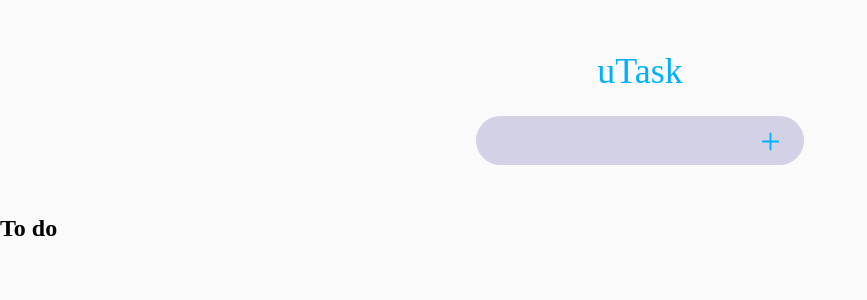
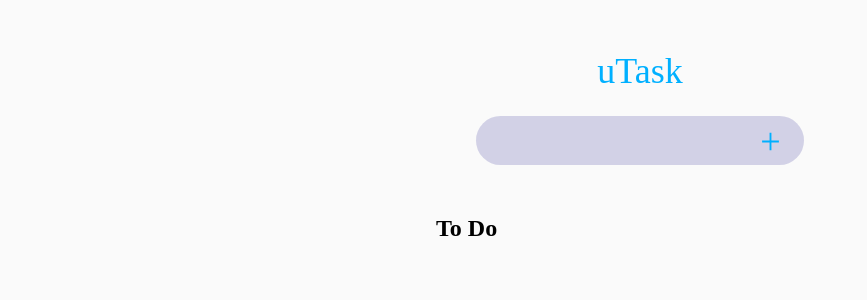
Before and after one commit to SALIPE/ToDoAskApp-Unect, a React (Create React App) app in the folder frontend/: page / in a window 1280 px wide. Shown: the top 300 px of the page, without its empty margins (0-867 px from the left). Built offline with nearby package versions, Linux system fonts and the light colour scheme.

Commit message:
Alteração na estrutura e adicionando a função de adicionar tarefa

```diff
--- a/frontend/src/App.js
+++ b/frontend/src/App.js
@@ -1,13 +1,12 @@
 import React from 'react';
 import { BrowserRouter } from 'react-router-dom'
-import Routes from './routes';
-import Header from './components/Header';
+import ToDo from './pages/ToDo';
+
 
 function App() {
   return (
     <BrowserRouter>
-      <Header />
-      <Routes />
+      <ToDo />
     </BrowserRouter>
   );
 }
--- a/frontend/src/global.css
+++ b/frontend/src/global.css
@@ -3,6 +3,7 @@
   padding: 0;
   outline: 0;
   box-sizing: border-box;
+  font-family: Ubuntu;
 }
 
 body {
--- a/frontend/src/pages/Home.js
+++ b/frontend/src/pages/Home.js
@@ -4,7 +4,7 @@ class Home extends Component {
   render() {
     return (
     <div>
-      <h2>To do</h2>
+      <h2>Nada pra fazer</h2>
     </div>
 
     );
--- a/frontend/src/components/Header.css
+++ b/frontend/src/pages/ToDo.css
@@ -1,4 +1,4 @@
-header {
+header #main-header {
   width: 100%;
 }
 header .header-content {
@@ -44,3 +44,8 @@ header .header-content button {
   background: transparent;
   cursor: pointer;
 }
+
+section {
+  width: 408px;
+  margin: auto;
+}
--- /dev/null
+++ b/frontend/src/pages/ToDo.js
@@ -0,0 +1,51 @@
+import React, { Component, Fragment } from 'react';
+
+import './ToDo.css';
+import addbt from '../assets/add.svg';
+
+export default class ToDo extends Component {
+  constructor() {
+    super();
+    this.state = {
+      tarefas: []
+    };
+
+    this.handleChange = this.handleChange.bind(this);
+    this.adicionarTarefa = this.adicionarTarefa.bind(this);
+  }
+
+  render() {
+    return (
+      <Fragment>
+        <header id="main-header">
+          <div className = "header-content">
+            <h1>uTask</h1>
+            <div className="add-task">
+              <input onChange = { this.handleChange } value = {this.state.tarefa}></input>
+              <button onClick = {this.adicionarTarefa }><img src={addbt}/></button>
+            </div>
+          </div>
+        </header>
+        <section>
+          <div className="Afazer">
+            <h2>To Do</h2>
+            <div className = "tarefas">
+              { this.state.tarefas.map(tarefa => <p>{tarefa}</p>)}
+            </div>
+          </div>
+        </section>
+      </Fragment>
+    );
+  }
+
+  handleChange(event) {
+    this.setState({ tarefa : event.target.value})
+  }
+
+  adicionarTarefa() {
+  this.setState({
+    tarefa : "",
+    tarefas : [].concat(this.state.tarefas, this.state.tarefa)
+  });
+  }
+}
--- a/frontend/src/pages/Vazio.js
+++ /dev/null
@@ -1,11 +0,0 @@
-import React, { Component } from 'react';
-
-class Vazio extends Component {
-  render() {
-    return (
-      <h1>Vazio</h1>
-    );
-  }
-}
-
-export default Vazio;
--- a/frontend/src/routes.js
+++ b/frontend/src/routes.js
@@ -2,13 +2,14 @@ import React from 'react';
 import { Switch, Route } from 'react-router-dom';
 
 import Home from './pages/Home';
-import Vazio from './pages/Vazio';
+import ToDo from './pages/ToDo';
+
 
 function Routes () {
   return (
     <Switch>
-      <Route path="/" component={Home} />
-      <Route path="/Vazio" component={Vazio} />
+      <Route path="/" exact component={Home} />
+      <Route path="/todo" component={ToDo} />
     </Switch>
   );
 }
```
Also changed, not shown: 1 other file (tests, documents, lock files or other folders).
